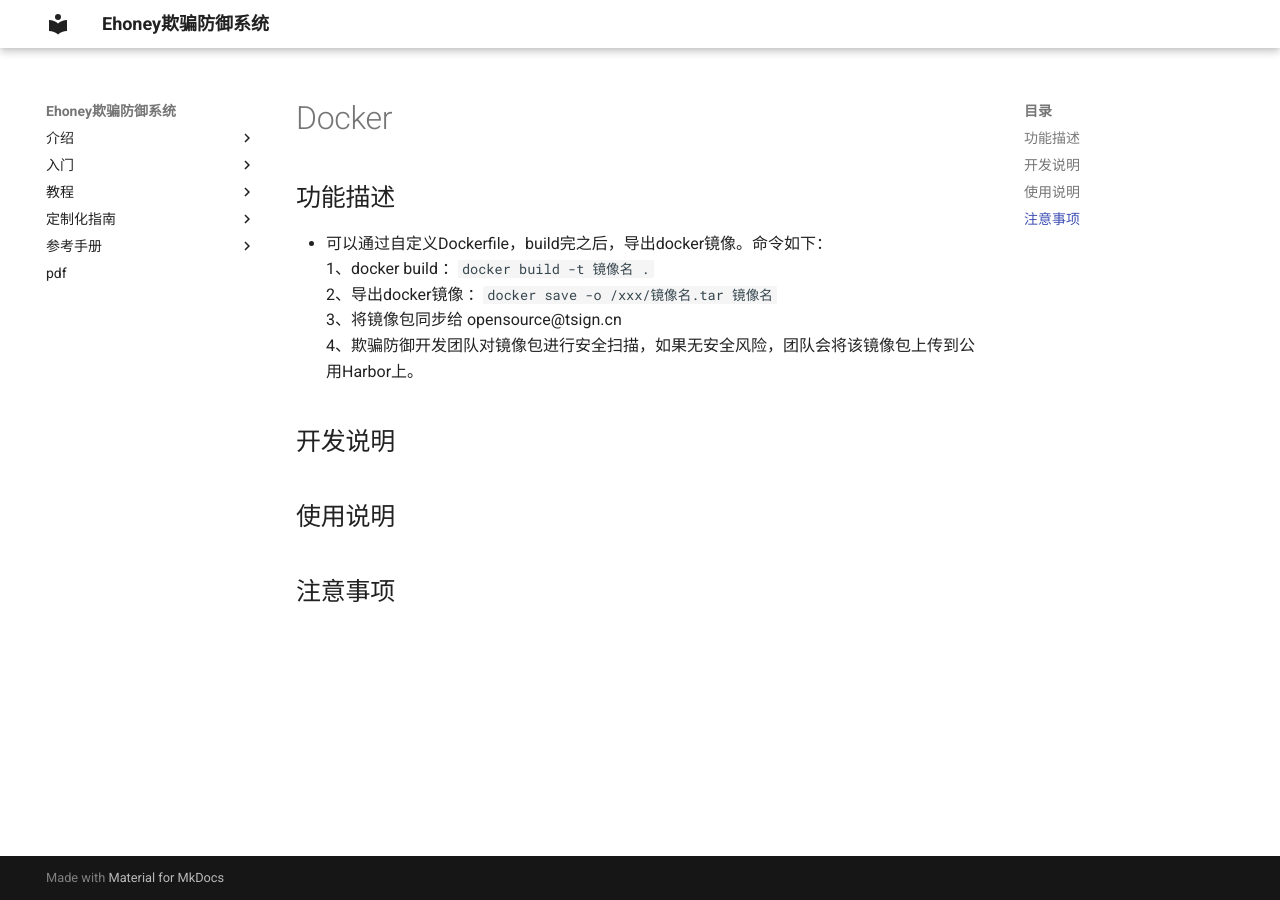
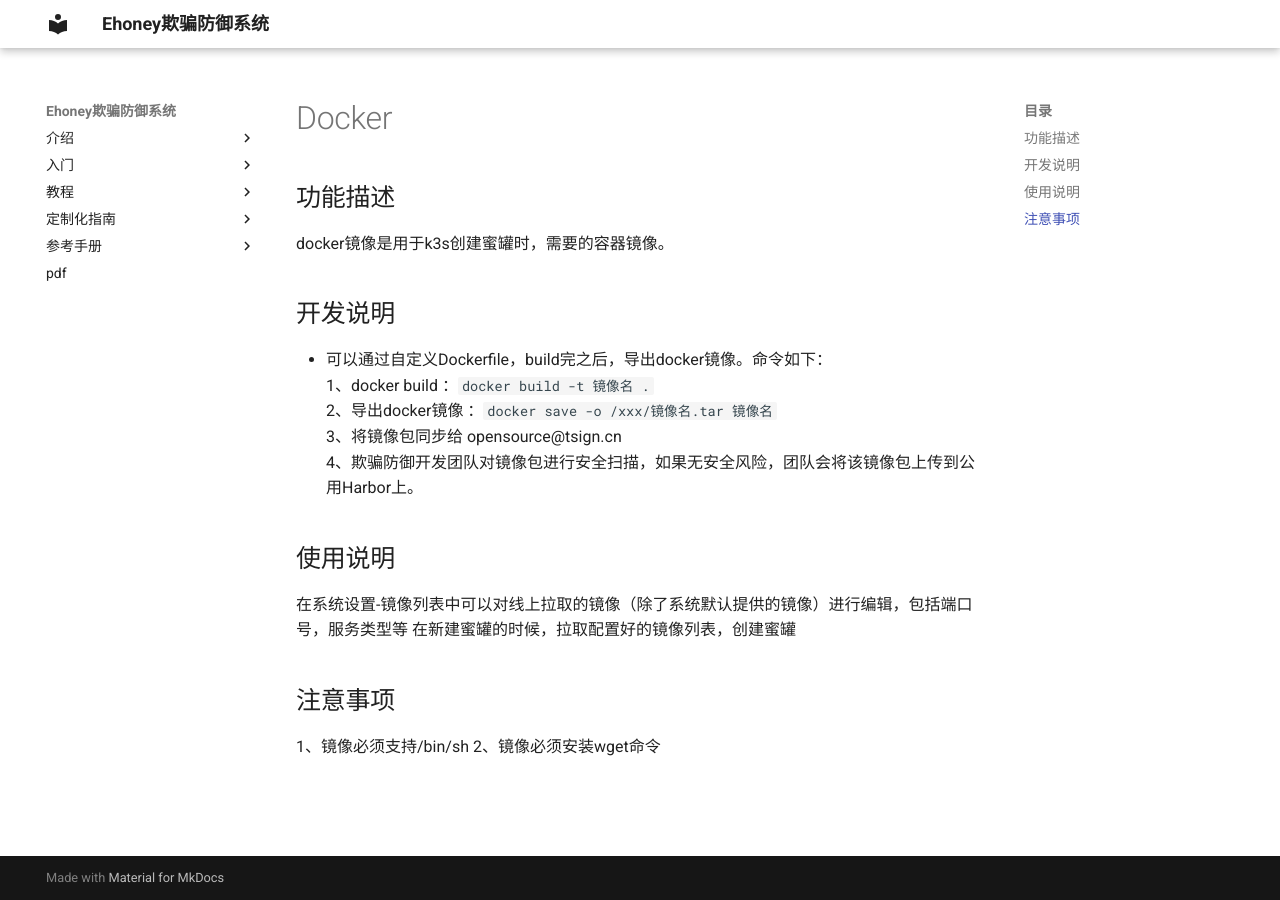
Before and after one commit to seccome/Ehoney, an MkDocs documentation site: the page built from doc/CustomizedGuide/Docker.md, in a window 1280 px wide. Built offline with MkDocs 1.6.1 and Material for MkDocs 9.7.7, drawn with Linux system fonts in a browser that asks for light colours.

Commit message:
Update Docker.md

```diff
--- a/doc/CustomizedGuide/Docker.md
+++ b/doc/CustomizedGuide/Docker.md
@@ -1,12 +1,17 @@
 ## 功能描述
+docker镜像是用于k3s创建蜜罐时，需要的容器镜像。
+
+## 开发说明
 * 可以通过自定义Dockerfile，build完之后，导出docker镜像。命令如下：<br>
 1、docker build ：`docker build -t 镜像名 .`<br>
 2、导出docker镜像 ：`docker save -o /xxx/镜像名.tar 镜像名`<br>
 3、将镜像包同步给 opensource@tsign.cn <br>
 4、欺骗防御开发团队对镜像包进行安全扫描，如果无安全风险，团队会将该镜像包上传到公用Harbor上。
 
-## 开发说明
-
 ## 使用说明
+在系统设置-镜像列表中可以对线上拉取的镜像（除了系统默认提供的镜像）进行编辑，包括端口号，服务类型等
+在新建蜜罐的时候，拉取配置好的镜像列表，创建蜜罐
 
 ## 注意事项
+1、镜像必须支持/bin/sh
+2、镜像必须安装wget命令
```
